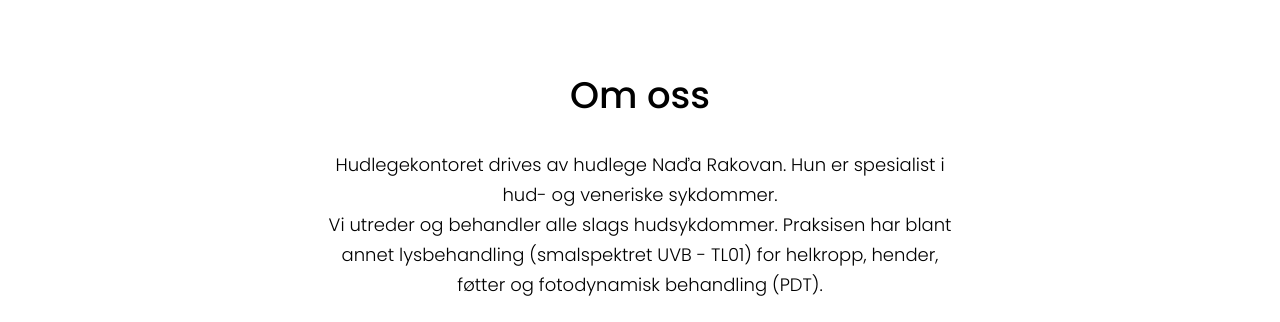
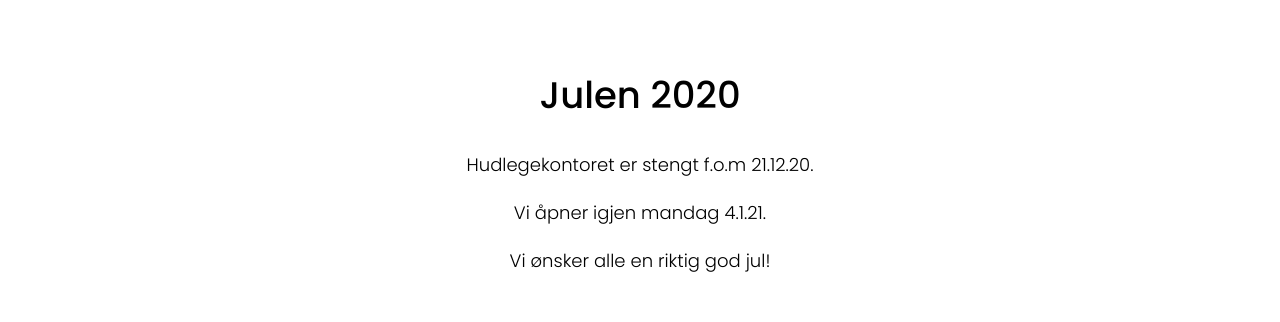
Before and after one commit to georgsku/hudlegekontoret-larvik, a Vue app: page / in a window 1280 px wide. Shown: the part 627-949 px from the top of the page. Built offline with nearby package versions, Linux system fonts and the light colour scheme.

Commit message:
jul 2020 text

```diff
--- a/package.json
+++ b/package.json
@@ -15,9 +15,12 @@
     "@vue/cli-plugin-babel": "~4.4.0",
     "@vue/cli-plugin-eslint": "~4.4.0",
     "@vue/cli-service": "~4.4.0",
+    "autoprefixer": "^9.8.6",
     "babel-eslint": "^10.1.0",
     "eslint": "^6.7.2",
     "eslint-plugin-vue": "^6.2.2",
+    "postcss": "^7.0.35",
+    "tailwindcss": "npm:@tailwindcss/postcss7-compat@^2.0.1",
     "vue-template-compiler": "^2.6.11"
   },
   "eslintConfig": {
--- a/src/components/introtext.vue
+++ b/src/components/introtext.vue
@@ -1,7 +1,17 @@
 <template>
     <div class="wrapper margin-100" id="introtext">
         <div class="introtext">
-            <h3>Om oss</h3>
+            <h3>Julen 2020</h3>
+            <p>
+                Hudlegekontoret er stengt f.o.m 21.12.20.
+            </p>
+            <p>
+                Vi åpner igjen mandag 4.1.21.
+            </p>
+            <p>
+                Vi ønsker alle en riktig god jul!
+            </p>
+            <h3 class="seperate-header">Om oss</h3>
             <p>Hudlegekontoret drives av hudlege Na&#271;a Rakovan. Hun er spesialist i hud- og veneriske sykdommer. <br>
                 Vi utreder og behandler alle slags hudsykdommer.
                 Praksisen har blant annet lysbehandling (smalspektret UVB - TL01) for helkropp, hender,
@@ -32,6 +42,10 @@ export default {
 </script>
 
 <style scoped>
+    .seperate-header {
+        padding-top: 50px;
+    }
+
     .wrapper {
         display: flex;
         justify-content: center;
```
Also changed, not shown: 1 other file (tests, documents, lock files or other folders).
